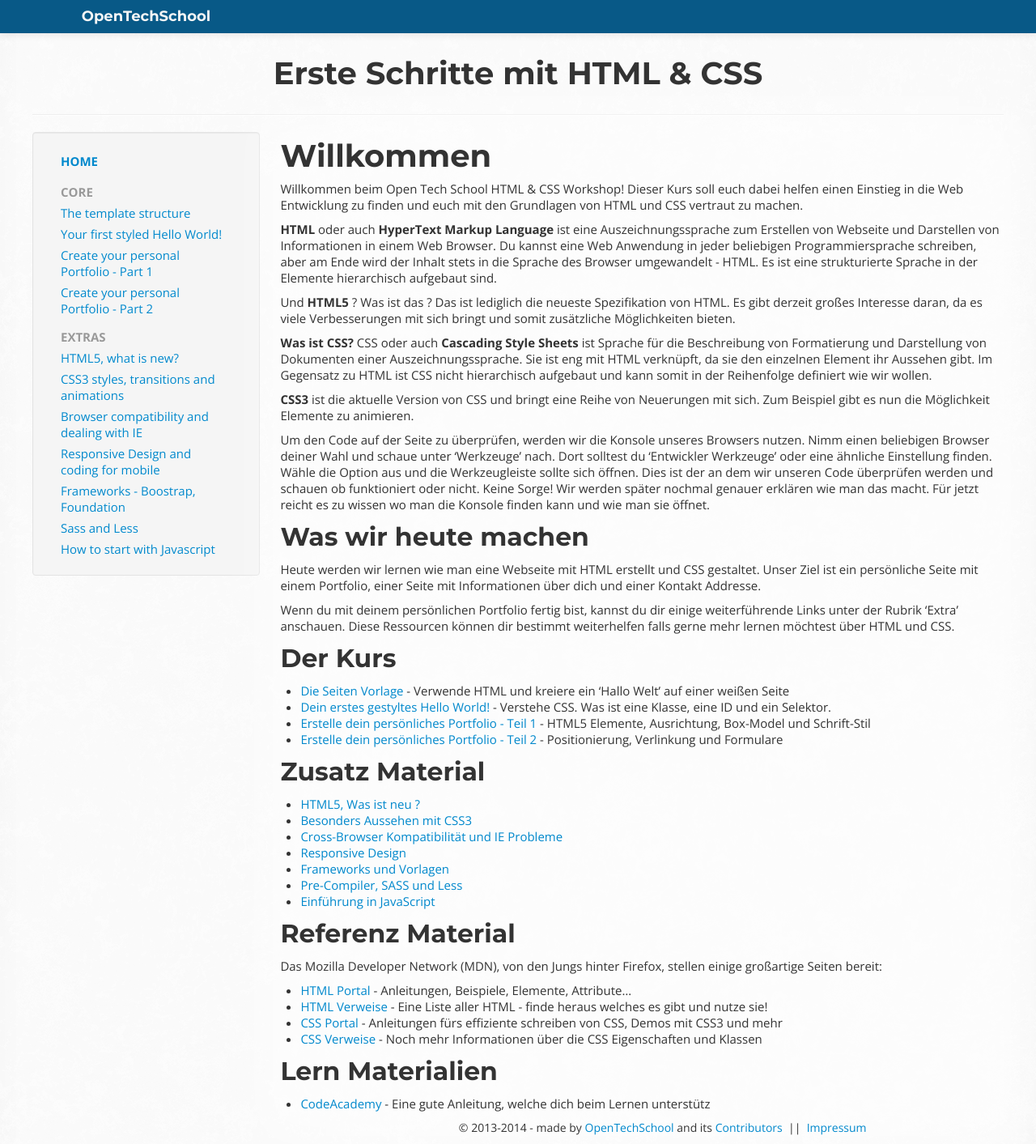
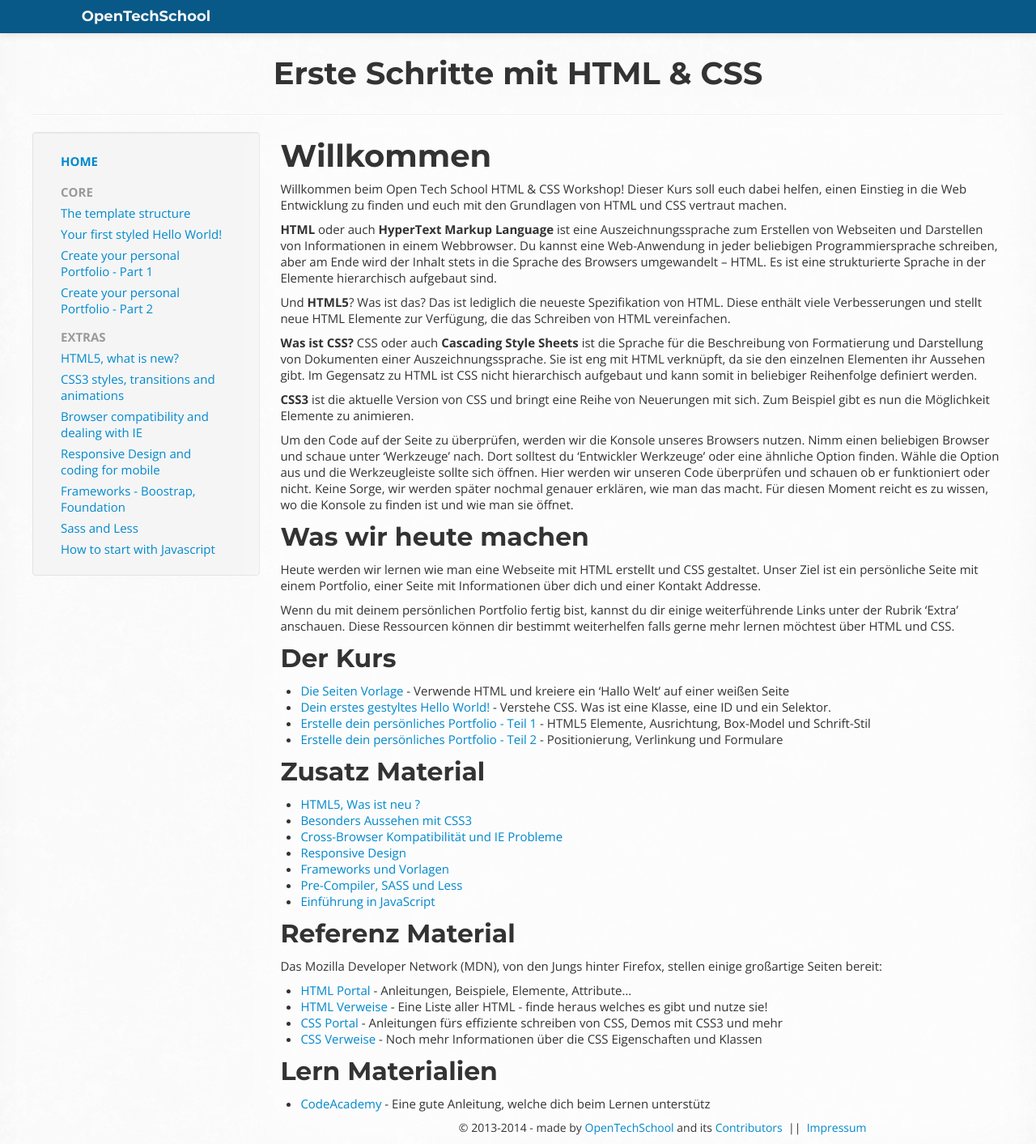
Before and after one commit to OpenTechSchool/html-css-beginners, a Jekyll site: the page built from locales/DE/index.md, in a window 1280 px wide. Shown: the whole page at 81% size. Built offline with Jekyll 4.4.1, drawn with Linux system fonts in a browser that asks for light colours; Markdown is read by kramdown in place of the engine named in the settings.

Commit message:
Fixes some grammar, syntax and wording.

```diff
--- a/locales/DE/index.md
+++ b/locales/DE/index.md
@@ -8,37 +8,36 @@ title: Erste Schritte mit HTML & CSS
 # Willkommen
 
 Willkommen beim Open Tech School HTML & CSS Workshop! Dieser Kurs soll euch
-dabei helfen einen Einstieg in die Web Entwicklung zu finden und euch mit den
-Grundlagen von HTML und CSS vertraut zu machen.
+dabei helfen, einen Einstieg in die Web Entwicklung zu finden und euch mit den
+Grundlagen von HTML und CSS vertraut machen.
 
 **HTML** oder auch __HyperText Markup Language__ ist eine Auszeichnungssprache
-zum Erstellen von Webseite und Darstellen von Informationen in einem Web Browser.
-Du kannst eine Web Anwendung in jeder beliebigen Programmiersprache schreiben,
-aber am Ende wird der Inhalt stets in die Sprache des Browser umgewandelt - HTML.
+zum Erstellen von Webseiten und Darstellen von Informationen in einem Webbrowser.
+Du kannst eine Web-Anwendung in jeder beliebigen Programmiersprache schreiben,
+aber am Ende wird der Inhalt stets in die Sprache des Browsers umgewandelt – HTML.
 Es ist eine strukturierte Sprache in der Elemente hierarchisch aufgebaut sind.
 
-Und **HTML5** ? Was ist das ?
-Das ist lediglich die neueste Spezifikation von HTML. Es gibt derzeit
-großes Interesse daran, da es viele Verbesserungen mit sich bringt
-und somit zusätzliche Möglichkeiten bieten.
+Und **HTML5**? Was ist das?
+Das ist lediglich die neueste Spezifikation von HTML. Diese enthält viele Verbesserungen
+und stellt neue HTML Elemente zur Verfügung, die das Schreiben von HTML vereinfachen.
 
 **Was ist CSS?**
-CSS oder auch __Cascading Style Sheets__ ist Sprache für die Beschreibung von
+CSS oder auch __Cascading Style Sheets__ ist die Sprache für die Beschreibung von
 Formatierung und Darstellung von Dokumenten einer Auszeichnungssprache.
-Sie ist eng mit HTML verknüpft, da sie den einzelnen Element ihr Aussehen gibt.
+Sie ist eng mit HTML verknüpft, da sie den einzelnen Elementen ihr Aussehen gibt.
 Im Gegensatz zu HTML ist CSS nicht hierarchisch aufgebaut und kann somit
-in der Reihenfolge definiert wie wir wollen.
+in beliebiger Reihenfolge definiert werden.
 
 **CSS3** ist die aktuelle Version von CSS und bringt eine Reihe von Neuerungen
 mit sich. Zum Beispiel gibt es nun die Möglichkeit Elemente zu animieren.
 
 Um den Code auf der Seite zu überprüfen, werden wir die Konsole unseres Browsers
-nutzen. Nimm einen beliebigen Browser deiner Wahl und schaue unter 'Werkzeuge' nach.
-Dort solltest du 'Entwickler Werkzeuge' oder eine ähnliche Einstellung finden.
+nutzen. Nimm einen beliebigen Browser und schaue unter 'Werkzeuge' nach.
+Dort solltest du 'Entwickler Werkzeuge' oder eine ähnliche Option finden.
 Wähle die Option aus und die Werkzeugleiste sollte sich öffnen.
-Dies ist der an dem wir unseren Code überprüfen werden und schauen ob
-funktioniert oder nicht. Keine Sorge! Wir werden später nochmal genauer erklären
-wie man das macht. Für jetzt reicht es zu wissen wo man die Konsole finden kann
+Hier werden wir unseren Code überprüfen und schauen ob er
+funktioniert oder nicht. Keine Sorge, wir werden später nochmal genauer erklären,
+wie man das macht. Für diesen Moment reicht es zu wissen, wo die Konsole zu finden ist
 und wie man sie öffnet.
 
 ## Was wir heute machen
```
